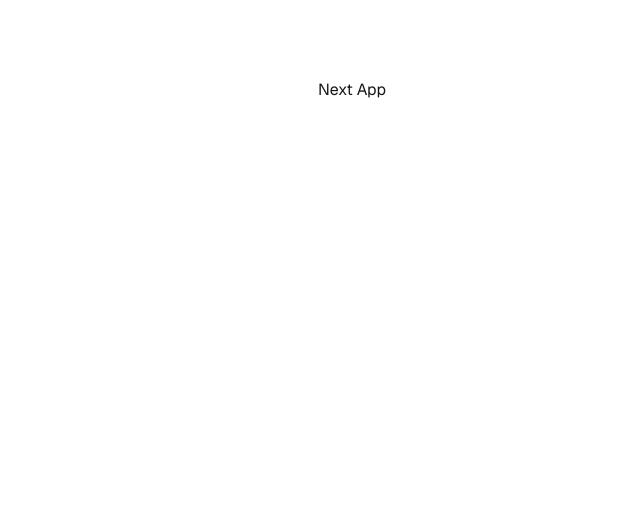
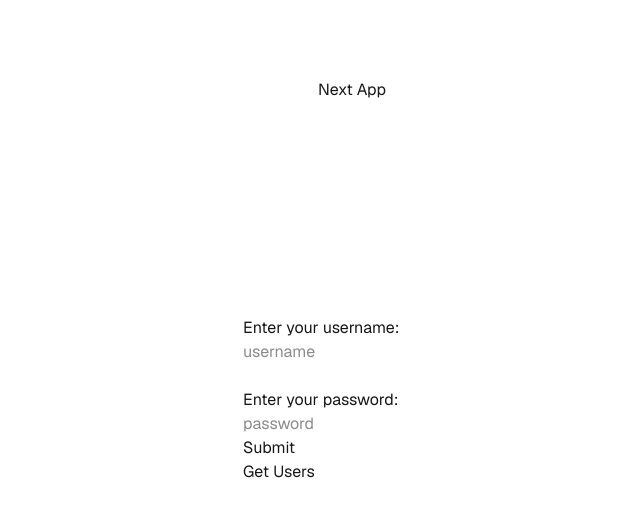
Before and after one commit to arcode35/EcoTrack, a Next.js app: page / in a window 1280 px wide. Shown: the top 516 px of the page, without its empty margins (288-928 px from the left). Built offline with nearby package versions, Linux system fonts and the light colour scheme.

Commit message:
cant write to firebase

```diff
--- a/src/app/page.js
+++ b/src/app/page.js
@@ -1,9 +1,104 @@
+"use client";
+
 import Image from "next/image";
+import { useState } from "react";
 
 export default function Home() {
+  const [username, setUsername] = useState("");
+  const [password, setPassword] = useState("");
+
+  // 3/10 create users
+
   return (
     <div className="grid grid-rows-[20px_1fr_20px] items-center justify-items-center min-h-screen p-8 pb-20 gap-16 sm:p-20 font-[family-name:var(--font-geist-sans)]">
       <h1>Next App</h1>
+
+      <div className="form-container">
+        <form className="create-user-form">
+          <label htmlFor="username">
+            Enter your username: <br />
+          </label>
+
+          <input
+            type="text"
+            placeholder="username"
+            onChange={(e) => {
+              setUsername(e.target.value);
+            }}
+          />
+
+          <br />
+          <br />
+          <label htmlFor="password">
+            Enter your password: <br />
+          </label>
+
+          <input
+            type="password"
+            placeholder="password"
+            onChange={(e) => {
+              setPassword(e.target.value);
+            }}
+          />
+
+          <br />
+
+          <button
+            type="submit"
+            onClick={async (e) => {
+              e.preventDefault();
+
+              const url = "http://localhost:3001/users/create_user";
+              console.log(url);
+              const options = {
+                method: "POST",
+                headers: {
+                  "Content-Type": "application/json",
+                },
+                body: JSON.stringify({
+                  username: "test1",
+                  password: "test2",
+                }),
+              };
+              try {
+                const response = await fetch(url, options);
+                if (!response.ok) {
+                  alert("Request was unsuccessful");
+                } else {
+                  const data = await response.json();
+                  console.log(data);
+                }
+              } catch (error) {
+                alert(error);
+              }
+            }}
+          >
+            Submit
+          </button>
+        </form>
+
+        <button
+          onClick={async (e) => {
+            e.preventDefault();
+            const url = "http://localhost:3001/users";
+
+            try {
+              const response = await fetch(url);
+              if (!response.ok) {
+                alert("Retrieving users was unsuccessful");
+              } else {
+                const data = await response.json();
+                console.log(data);
+              }
+            } catch (error) {
+              alert(error);
+            }
+          }}
+        >
+          {" "}
+          Get Users{" "}
+        </button>
+      </div>
     </div>
   );
 }
```
Also changed, not shown: 2 other files (tests, documents, lock files or other folders).
